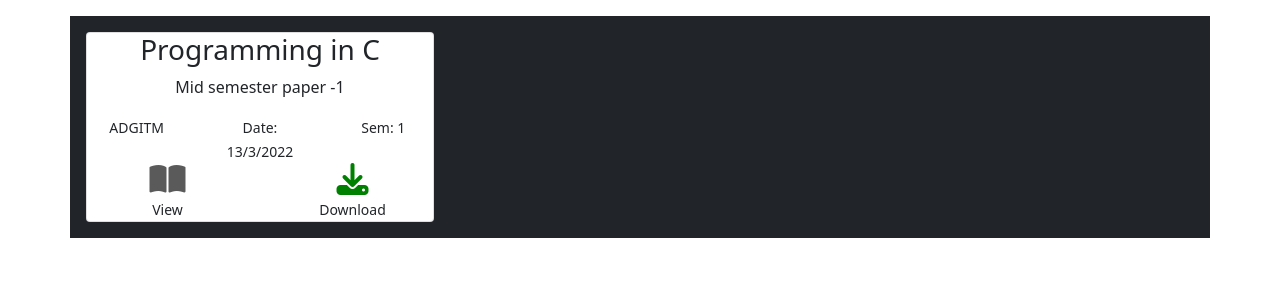
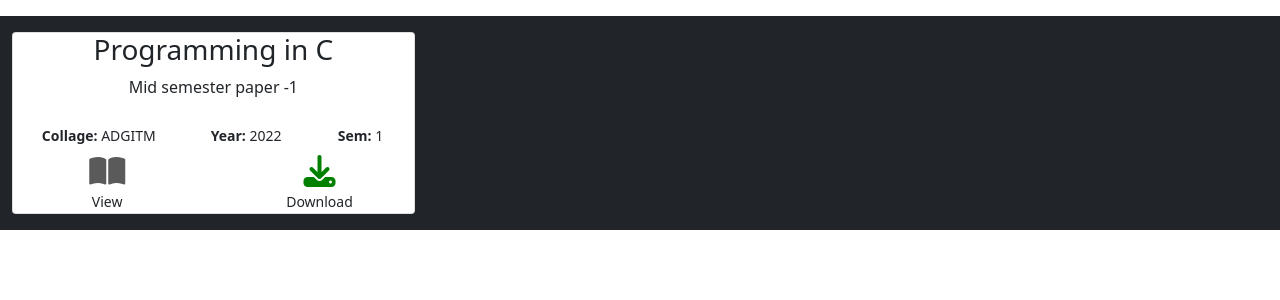
Before and after one commit to nandanv99/z4codes-main, a Django app: page /open_snippet in a window 1280 px wide. Shown: the top 300 px of the page. Run offline with Django 3.2, Linux system fonts and the light colour scheme; data comes from the database, SQL or seed files in the repository; both versions use the stored data as it was after the commit; some libraries are stand-ins or nearby versions.

Commit message:
added new file pcl exam mid term paper

```diff
--- a/codes/models.py
+++ b/codes/models.py
@@ -34,6 +34,8 @@ class files(models.Model):
     files_name=models.CharField(max_length=200)
     files=models.FileField(upload_to='file_pdf/')
     files_desc=models.CharField(max_length=200)
-
+    collage=models.CharField(max_length=200,default='')
+    sem=models.CharField(max_length=5,default='')
+    year=models.CharField(max_length=5,default='')
     def __str__(self) -> str:
         return self.files_name
--- a/templates/books.html
+++ b/templates/books.html
@@ -8,14 +8,13 @@
     <!-- Bootstrap CSS -->
     <link href="https://cdn.jsdelivr.net/npm/bootstrap@5.1.3/dist/css/bootstrap.min.css" rel="stylesheet" integrity="sha384-1BmE4kWBq78iYhFldvKuhfTAU6auU8tT94WrHftjDbrCEXSU1oBoqyl2QvZ6jIW3" crossorigin="anonymous">
 
-    <title>Books Engineering</title>
+    <title>Collage Materials</title>
   </head>
   <body>
-    {% comment %} <a href="{{prog}}">clicked here to get pdf.</a> {% endcomment %}
-    <div class="container bg-dark mt-3">
+    <div class="container-fluid bg-dark mt-3">
       <div class="row my-0">
         {% for i in snippet|slice:"0:" %}
-        <div class="col-lg-4 py-3 px-3">
+        <div class="col-lg-4 py-3">
           <div class="card text-center">
             <!-- <div class="col-12">
               <i class="fa-brands fa-html5 fa-4x"></i>
@@ -26,15 +25,15 @@
             <div class="col-12">
               <p>{{i.files_desc}}</p>
             </div>
-            <div class="row text-center">
-              <div class="col-4">
-                <small>ADGITM</small>
+            <div class="row text-center px-3 py-2">
+              <div class="col-5">
+                <small><b>Collage: </b>{{i.collage}}</small>
               </div>
               <div class="col-4">
-                <small>Date: 13/3/2022</small>
+                <small><b>Year: </b>{{i.year}}</small>
               </div>
-              <div class="col-4">
-                <small>Sem: 1</small>
+              <div class="col-3">
+                <small><b>Sem: </b>{{i.sem}}</small>
               </div>
             </div>
             <div class="row">
--- a/templates/trial.html
+++ b/templates/trial.html
@@ -274,8 +274,8 @@
                         <span class="nav_name">Codes</span>
                         </a>
                         <a href="/open_snippet" id="msg" class="nav_link">
-                        <i class='fas fa-message'></i>
-                        <span class="nav_name">Need Help</span>
+                          <i class="fa-solid fa-school"></i>
+                        <span class="nav_name">Collage Materials</span>
                         </a>
                         <a href="/srpage" class="nav_link">
                         <i class='fas fa-search'></i>
```
Also changed, not shown: codes/migrations/0007_auto_20220414_1653.py (added), db.sqlite3, 1 other file.
